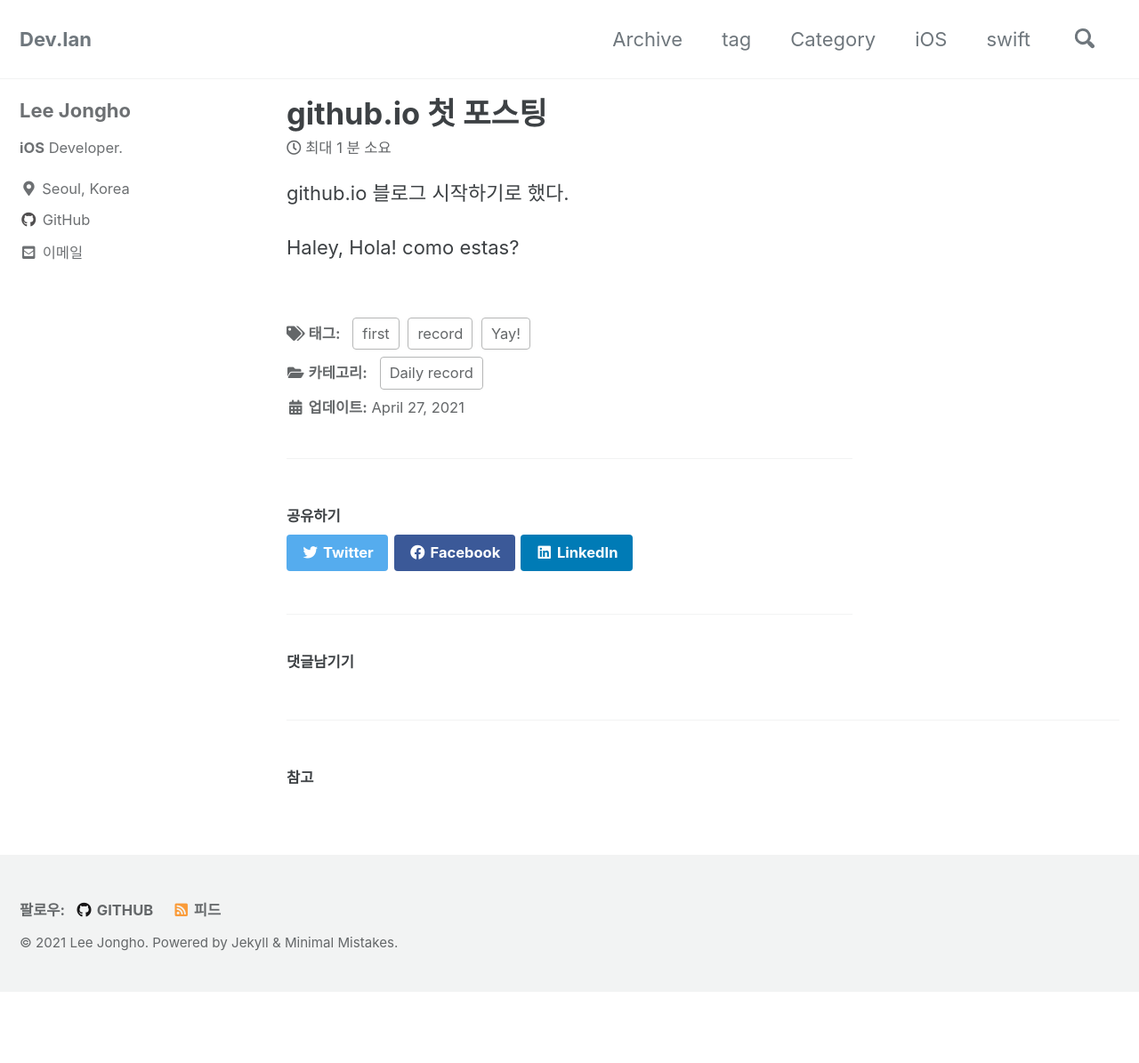
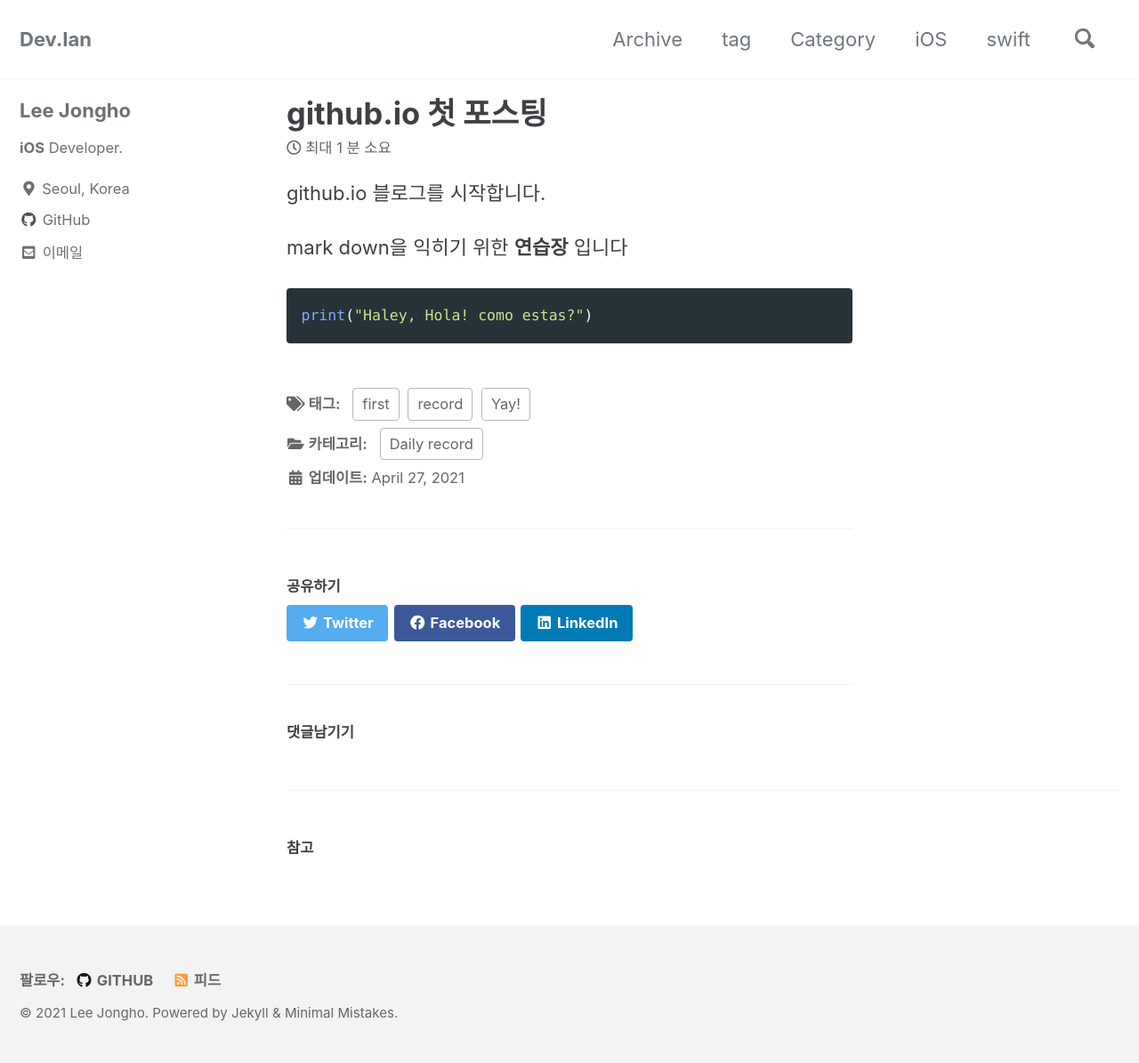
Before and after one commit to bazinga94/bazinga94.github.io, a Jekyll site: the page built from _posts/2021-04-27-post.md, in a window 1280 px wide. Shown: the whole page at 89% size. Built offline with Jekyll 4.4.1, drawn with Linux system fonts in a browser that asks for light colours; cached includes are drawn as plain includes; comment, search, counter and statistics services are not loaded; before the commit the page ends 1115 px from its top, so only the background shows below that.

Commit message:
mark down 연습중!

````diff
--- a/_posts/2021-04-27-post.md
+++ b/_posts/2021-04-27-post.md
@@ -11,6 +11,10 @@ tags:
 last_modified_at: 2021-04-27T20:30:00-00:00
 ---
 
-github.io 블로그 시작하기로 했다.
+github.io 블로그를 시작합니다.
 
-Haley, Hola! como estas?
+mark down을 익히기 위한 **연습장** 입니다
+
+```swift
+print("Haley, Hola! como estas?")
+```
````
